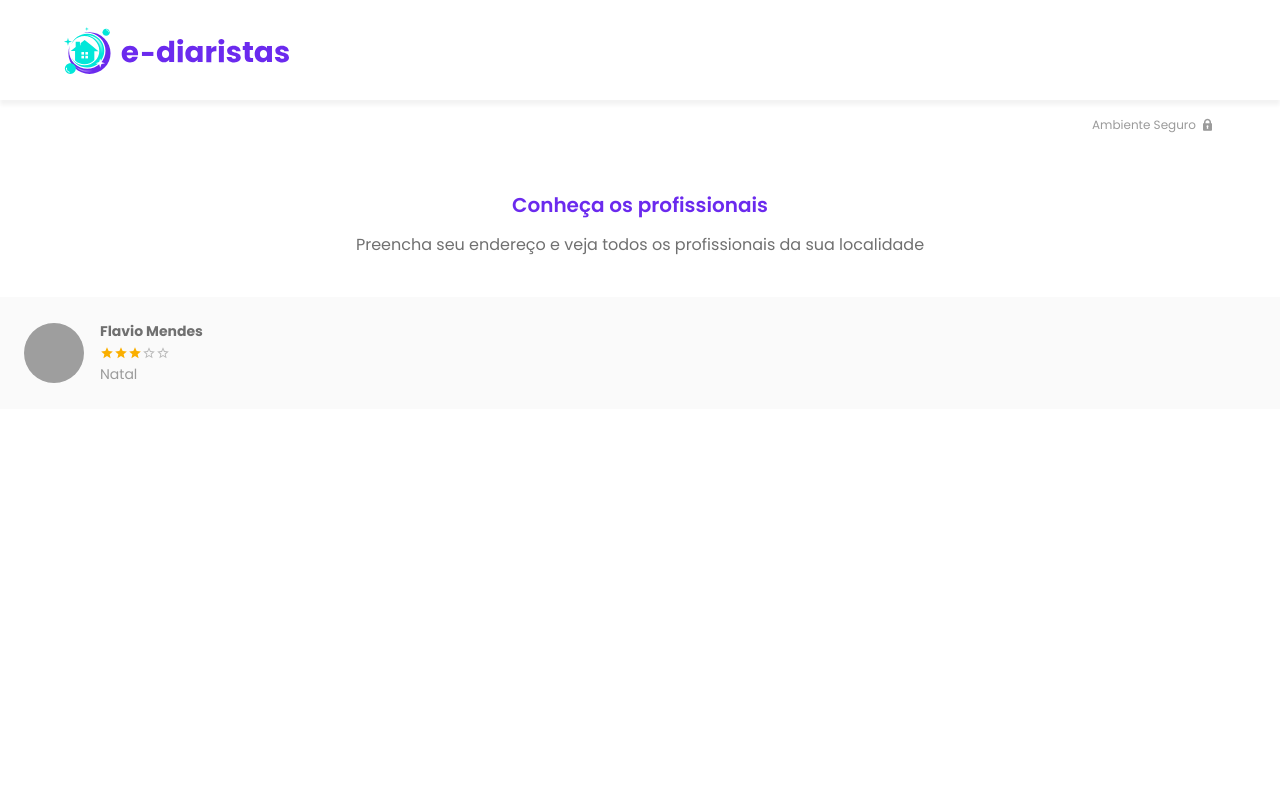
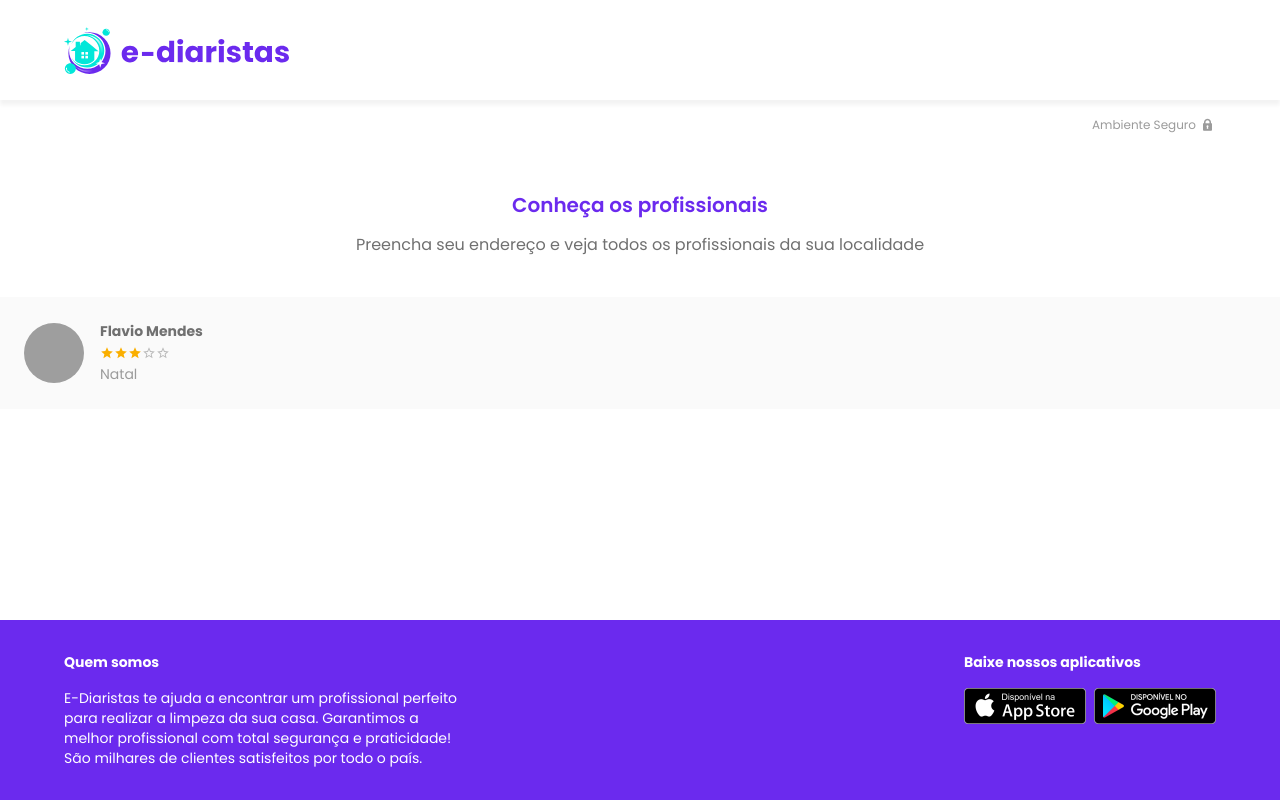
Before and after one commit to Flaviohmm/treinaweb-multistack, a Next.js app: page / in a window 1280 px wide. Built offline with nearby package versions, Linux system fonts and the light colour scheme; grey boxes are pictures that could not be loaded.

Commit message:
Footer Styled

```diff
--- a/src/pages/_app.tsx
+++ b/src/pages/_app.tsx
@@ -4,6 +4,8 @@ import { ThemeProvider } from "@mui/material"
 import theme from "ui/themes/theme"
 import Head from "next/head"
 import Header from 'ui/components/surfaces/Header/Header'
+import Footer from 'ui/components/surfaces/Footer/Footer'
+import { AppContainer } from "ui/styles/pages/_app.style"
 
 function MyApp({ Component, pageProps }: AppProps) {
   return (
@@ -21,10 +23,14 @@ function MyApp({ Component, pageProps }: AppProps) {
         />
       </Head>
       <ThemeProvider theme={theme}>
-        <Header />
-        <Component {...pageProps}/>
+        <AppContainer>
+          <Header />
+          <Component {...pageProps} />
+          <Footer />
+        </AppContainer>
       </ThemeProvider>
     </>
   )
 }
+
 export default MyApp
--- a/src/ui/components/data-display/UserInformation/UserInformation.style.tsx
+++ b/src/ui/components/data-display/UserInformation/UserInformation.style.tsx
@@ -1,4 +1,4 @@
-import { experimentalStyled as styled } from "@mui/material";
+import { experimentalStyled as styled } from "@mui/material/styles";
 import { Avatar, Rating } from "@mui/material";
 
 export const UserInformationContainer = styled("div")`
--- /dev/null
+++ b/src/ui/components/surfaces/Footer/Footer.style.tsx
@@ -0,0 +1,37 @@
+import { experimentalStyled as styled } from "@mui/material/styles";
+import { Container, Typography } from "@mui/material";
+
+export const FooterStyled = styled("footer")`
+    background-color: ${({ theme }) => theme.palette.primary.main};
+    color: ${({ theme }) =>
+        theme.palette.getContrastText(theme.palette.primary.main)};
+    padding: ${({ theme }) => theme.spacing(4)} 0;
+    margin-top: auto;
+`
+
+export const FooterContainer = styled(Container)`
+    display: flex;
+    justify-content: space-between;
+    gap: ${({ theme }) => theme.spacing(2)};
+    flex-wrap: wrap;
+    ${({ theme }) => theme.breakpoints.down("md")} {
+        gap: ${({ theme }) => theme.spacing(5)};
+    }
+`
+
+export const FooterTitle = styled((props) => (
+    <Typography component={"h2"} variant={"body2"} {...props} />
+))`
+    font-weight: bold;
+`
+
+export const Applist = styled("ul")`
+    display: flex;
+    list-style-type: none;
+    padding: 0;
+    gap: ${({ theme }) => theme.spacing()};
+
+    img {
+        width: 122px;
+    }
+`
--- /dev/null
+++ b/src/ui/components/surfaces/Footer/Footer.tsx
@@ -0,0 +1,44 @@
+import React from "react";
+import {
+    FooterStyled,
+    FooterContainer,
+    FooterTitle,
+    Applist
+} from "./Footer.style"
+import { Typography, Box } from "@mui/material";
+
+const Footer = () => {
+    return (
+        <FooterStyled>
+            <FooterContainer>
+                <Box sx={{ maxWidth: "400px" }}>
+                    <FooterTitle>Quem somos</FooterTitle>
+                    <Typography variant={"body2"} sx={{ mt: 2 }}>
+                        E-Diaristas te ajuda a encontrar um profissional perfeito para
+                        realizar a limpeza da sua casa. Garantimos a melhor profissional com
+                        total segurança e praticidade! São milhares de clientes satisfeitos
+                        por todo o país.
+                    </Typography>
+                </Box>
+
+                <div>
+                    <FooterTitle>Baixe nossos aplicativos</FooterTitle>
+                    <Applist>
+                        <li>
+                            <a href={"/"} target={"_blank"} rel={"noopener noreferrer"}>
+                                <img src={"/img/logos/app-store.png"} alt={"App Store"} />
+                            </a>
+                        </li>
+                        <li>
+                            <a href={"/"} target={"_blank"} rel={"noopener noreferrer"}>
+                                <img src={"/img/logos/google-play.png"} alt={"Google Play"} />
+                            </a>
+                        </li>
+                    </Applist>
+                </div>
+            </FooterContainer>
+        </FooterStyled>
+    )
+}
+
+export default Footer
--- a/src/ui/components/surfaces/Header/Header.style.tsx
+++ b/src/ui/components/surfaces/Header/Header.style.tsx
@@ -1,4 +1,4 @@
-import { experimentalStyled as styled } from "@mui/material";
+import { experimentalStyled as styled } from "@mui/material/styles";
 import { AppBar } from "@mui/material";
 
 export const HeaderAppBar = styled(AppBar)`
--- /dev/null
+++ b/src/ui/styles/pages/_app.style.tsx
@@ -0,0 +1,7 @@
+import { experimentalStyled as styled } from "@mui/material";
+
+export const AppContainer = styled("div")`
+    display: flex;
+    flex-direction: column;
+    min-height: 100vh;
+`
```
